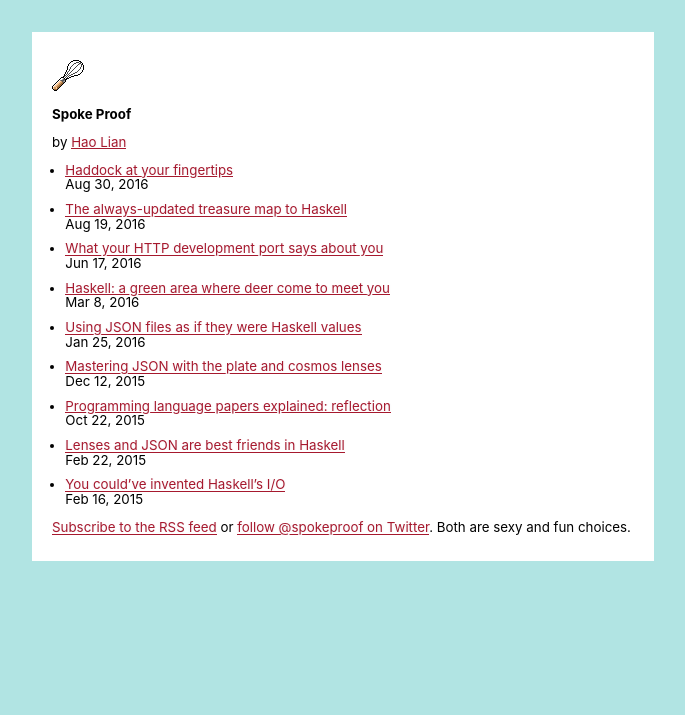
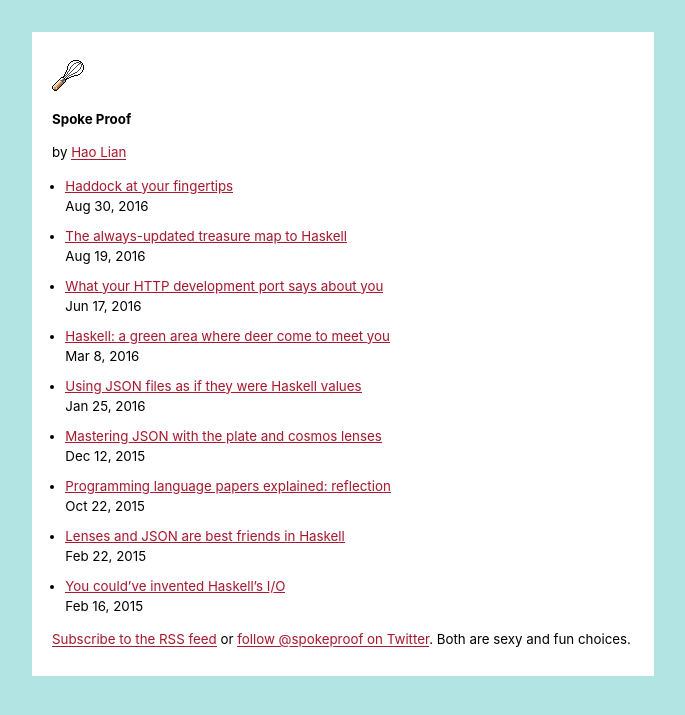
Before and after one commit to hlian/hao.codes, a Jekyll site: the page built from index.html, in a window 1280 px wide. Shown: the top 715 px of the page, without its empty margins (0-685 px from the left). Built offline with Jekyll 4.4.1, drawn with Linux system fonts in a browser that asks for light colours.

Commit message:
Update _typography.scss

```diff
--- a/_sass/_typography.scss
+++ b/_sass/_typography.scss
@@ -10,7 +10,7 @@ html {
 }
 
 body {
-  line-height: 11pt;
+  line-height: 15pt;
 }
 
 pre, code {
```
